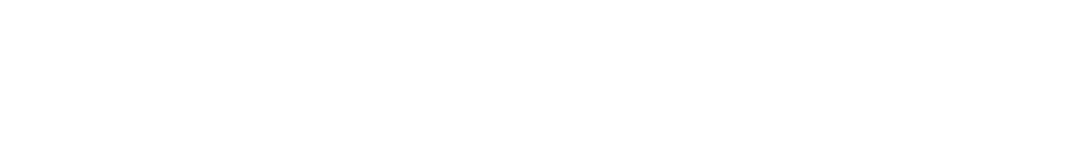
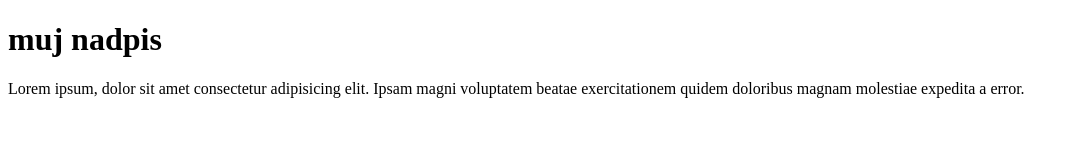
Before and after one commit to HanaCvi/git2, a plain HTML site: page index.html in a window 1280 px wide. Shown: the whole page, without its empty margins (0-1079 px from the left). Drawn offline with Linux system fonts and the light colour scheme.

Commit message:
pridani h2 a div

```diff
--- a/index.html
+++ b/index.html
@@ -5,6 +5,12 @@
     <meta name="viewport" content="width=device-width, initial-scale=1.0">
     <meta http-equiv="X-UA-Compatible" content="ie=edge">
     <title>Document</title>
+
+    <h1>muj nadpis</h1>
+    <div>
+        Lorem ipsum, dolor sit amet consectetur adipisicing elit. Ipsam magni voluptatem beatae exercitationem quidem doloribus magnam molestiae expedita a error.
+    </div>
+
 </head>
 <body>
 
```
